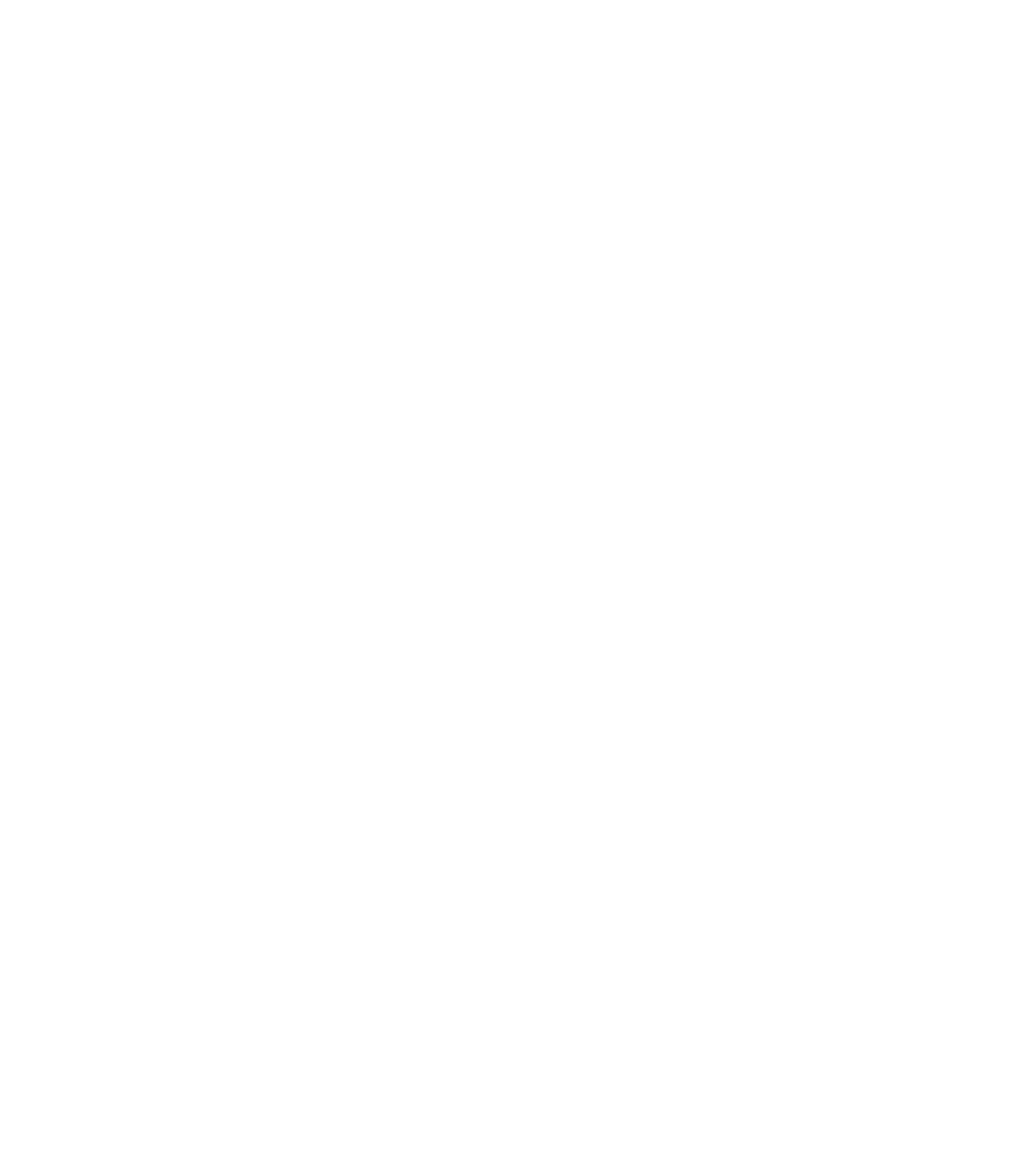
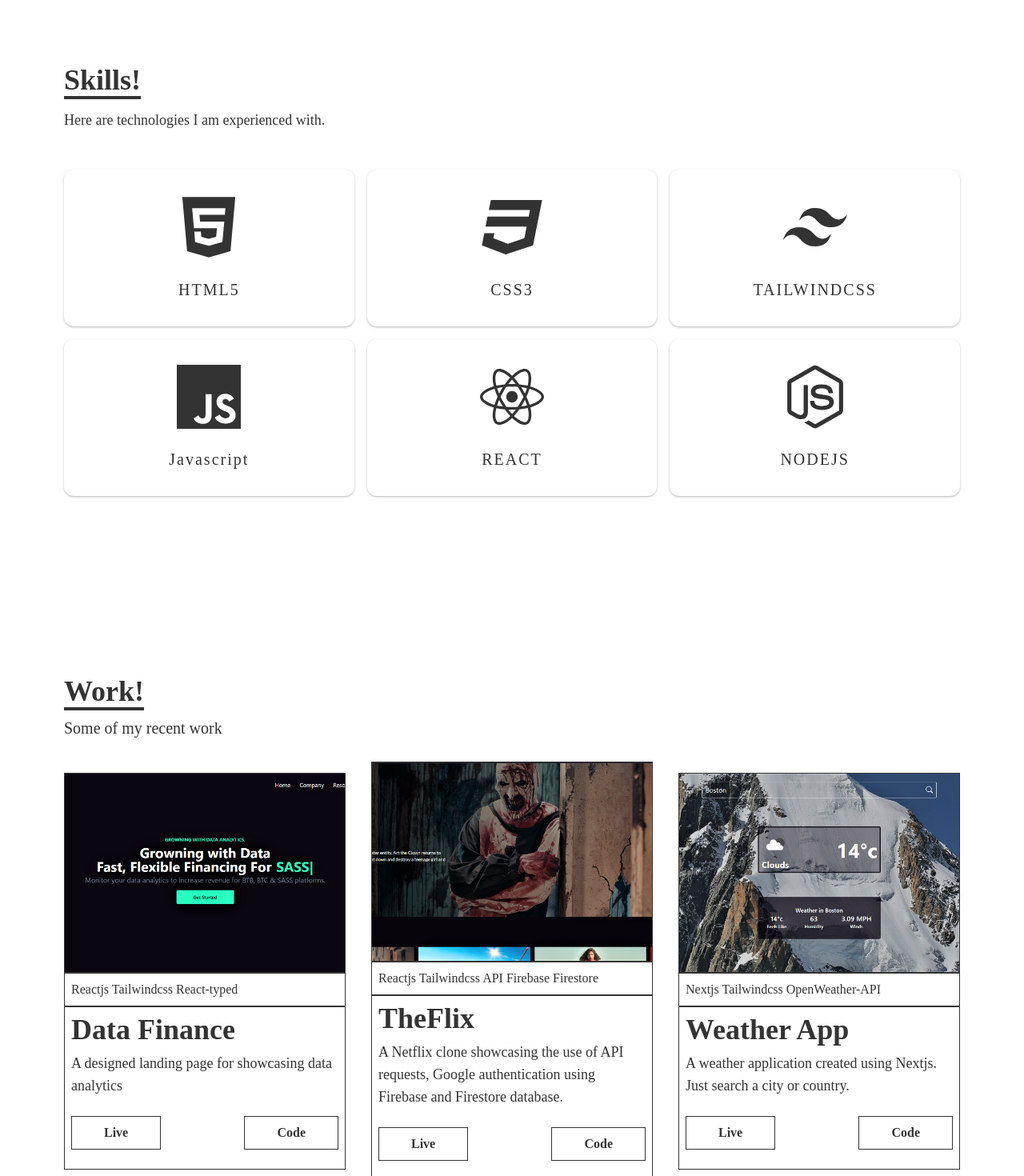
Before and after one commit to artofnuel/portfolio-site, a React (Create React App) app: page / in a window 1280 px wide. Shown: the part 1120-2590 px from the top of the page at 80% size. Before the commit the page ends 800 px from the top, so only its background shows below. Built offline with nearby package versions, Linux system fonts and the light colour scheme.

Commit message:
Major updates to UI site wide.

```diff
--- a/src/App.js
+++ b/src/App.js
@@ -11,10 +11,10 @@
     <div>
       <Navbar />
       <Hero />
-      {/* <About /> */}
-      {/* <Skills />
+      <About />
+      <Skills />
       <Work />
-      <Contact /> */}
+      <Contact />
     </div>
   );
 }
--- a/src/components/About.jsx
+++ b/src/components/About.jsx
@@ -2,7 +2,7 @@
 
 const About = () => {
     return (
-        <div name='about' className='w-full h-screen text-gray'>
+        <div name='about' className='py-20 flex flex-col justify-center items-center w-full text-primary'>
             {/* container */}
             <div className="flex flex-col justify-center items-center w-full h-full">
                 {/* grid */}
--- a/src/components/Contact.jsx
+++ b/src/components/Contact.jsx
@@ -2,7 +2,7 @@
 
 const Contact = () => {
     return (
-        <div name='contact' className='pt-10 md:pt-0 w-full max-w-6xl mx-auto h-screen flex justify-center items-center p-4 text-gray'>
+        <div name='contact' className='py-20 w-full max-w-6xl mx-auto flex justify-center items-center p-4 text-primary'>
             <form method='POST' action="https://getform.io/f/e0ddc90f-1d22-4995-9f62-802395e907e9" className='flex flex-col w-full max-w-6xl'>
                 <div className='flex flex-col'>
                     <div className=''>
--- a/src/components/Hero.jsx
+++ b/src/components/Hero.jsx
@@ -8,7 +8,7 @@
 const Hero = () => {
     return (
         <div name='home' className='relative max-w-6xl h-screen flex flex-col w-full justify-center items-center mx-auto'>
-            <div className='grid md:grid-cols-2 justify-center items-center w-full mx-auto'>
+            <div className='grid sm:grid-cols-2 justify-center items-center w-full mx-auto'>
                 {/* Container */}
                 <div className="w-full p-4 lg:p-0 text-primary mx-auto flex flex-col justify-center items-start h-full">
                     <p className='text-xl flex items-center'><span className='w-12 h-1 bg-primary inline-block mr-2'></span>Hello there! My name is</p>
--- a/src/components/Navbar.jsx
+++ b/src/components/Navbar.jsx
@@ -12,8 +12,8 @@
     return (
         <div className=''>
             {/* menu */}
-            <div className='fixed z-30 top-0 w-full h-[50px] py-2'>
-                <div className="flex justify-between items-center w-11/12 md:max-w-7xl mx-auto">
+            <div className='fixed z-30 top-0 w-full h-[50px]'>
+                <div className="backdrop-blur-[2px] bg-secondary/75 flex justify-between items-center w-11/12 md:max-w-7xl mx-auto py-2">
                     <h1 className='text-3xl'>Emmanuel Inua</h1>
                     <ul className='hidden lg:flex space-x-6 text-xl'>
                         <li className='cursor-pointer hover:text-primary' href="/">
--- a/src/components/Skills.jsx
+++ b/src/components/Skills.jsx
@@ -6,34 +6,34 @@
 
 const Skills = () => {
     return (
-        <div name='skills' className='pt-20 md:pt-0 w-full h-full md:h-screen flex justify-center items-center'>
-            <div className="max-w-6xl w-full p-4 flex flex-col justify-between items-start mx-auto">
-                <div className='text-gray'>
+        <div name='skills' className='py-20 w-full flex justify-center items-center '>
+            <div className="max-w-6xl w-full p-4 flex flex-col justify-between items-start mx-auto ">
+                <div className='text-primary'>
                     <h2 className='inline text-4xl font-bold border-b-4 border-primary'>Skills!</h2>
                     <p className='text-lg py-4'>Here are technologies I am experienced with.</p>
                 </div>
                 <div className='max-w-6xl w-full mx-auto grid grid-cols-2 sm:grid-cols-3 gap-4 text-center py-8'>
-                    <div className='flex flex-col justify-center items-center py-8 text-primary shadow-md shadow-[rgb(28,28,28)] rounded-xl hover:scale-105 duration-500'>
+                    <div className='flex flex-col justify-center items-center py-8 text-primary shadow shadow-[rgb(28,28,28)]/25 rounded-xl hover:scale-105 duration-500'>
                         <TfiHtml5 size={80} />
                         <p className='pt-6 tracking-widest text-xl'>HTML5</p>
                     </div>
-                    <div className='flex flex-col justify-center items-center py-8 text-primary shadow-md shadow-[rgb(28,28,28)] rounded-xl hover:scale-105 duration-500'>
+                    <div className='flex flex-col justify-center items-center py-8 text-primary shadow shadow-[rgb(28,28,28)]/25 rounded-xl hover:scale-105 duration-500'>
                         <TfiCss3 size={80} />
                         <p className='pt-6 tracking-widest text-xl'>CSS3</p>
                     </div>
-                    <div className='flex flex-col justify-center items-center py-8 text-primary shadow-md shadow-[rgb(28,28,28)] rounded-xl hover:scale-105 duration-500'>
+                    <div className='flex flex-col justify-center items-center py-8 text-primary shadow shadow-[rgb(28,28,28)]/25 rounded-xl hover:scale-105 duration-500'>
                         <SiTailwindcss size={80} />
                         <p className='pt-6 tracking-widest text-xl'>TAILWINDCSS</p>
                     </div>
-                    <div className='flex flex-col justify-center items-center py-8 text-primary shadow-md shadow-[rgb(28,28,28)] rounded-xl hover:scale-105 duration-500'>
+                    <div className='flex flex-col justify-center items-center py-8 text-primary shadow shadow-[rgb(28,28,28)]/25 rounded-xl hover:scale-105 duration-500'>
                         <SiJavascript size={80} />
                         <p className='pt-6 tracking-widest text-xl'>Javascript</p>
                     </div>
-                    <div className='flex flex-col justify-center items-center py-8 text-primary shadow-md shadow-[rgb(28,28,28)] rounded-xl hover:scale-105 duration-500'>
+                    <div className='flex flex-col justify-center items-center py-8 text-primary shadow shadow-[rgb(28,28,28)]/25 rounded-xl hover:scale-105 duration-500'>
                         <FaReact size={80} />
                         <p className='pt-6 tracking-widest text-xl'>REACT</p>
                     </div>
-                    <div className='flex flex-col justify-center items-center py-8 text-primary shadow-md shadow-[rgb(28,28,28)] rounded-xl hover:scale-105 duration-500'>
+                    <div className='flex flex-col justify-center items-center py-8 text-primary shadow shadow-[rgb(28,28,28)]/25 rounded-xl hover:scale-105 duration-500'>
                         <FaNodeJs size={80} />
                         <p className='pt-6 tracking-widest text-xl'>NODEJS</p>
                     </div>
--- a/src/components/Work.jsx
+++ b/src/components/Work.jsx
@@ -4,15 +4,15 @@
 
 const Work = () => {
     return (
-        <div name='work' className='pt-20 w-full h-screen mt-32 md:mt-0 md:h-screen text-gray'>
+        <div name='work' className='w-full py-20 flex justify-center items-center text-primary'>
             {/* container */}
-            <div className='max-w-6xl w-full h-full mx-auto p-4 flex flex-col justify-center'>
+            <div className='max-w-6xl w-full mx-auto p-4 flex flex-col justify-center'>
                 <div className='pb-4'>
                     <p className='text-4xl font-bold inline border-b-4 border-primary'>Work!</p>
                     <p className='text-xl py-3'>Some of my recent work</p>
                 </div>
                 {/* Container */}
-                <div className='w-full mb-40'>
+                <div className='w-full'>
                     <WorkCards />
                 </div>
             </div>
--- a/src/components/WorkCards.jsx
+++ b/src/components/WorkCards.jsx
@@ -4,27 +4,27 @@
 const WorkCards = () => {
     return (
         <div>
-            <div className=''>
+            <div>
                 <div className="grid sm:grid-cols-2 md:grid-cols-3 gap-8 justify-center items-center w-full">
                     {data.map((item) => (
                         <div className='hover:scale-105 duration-700'>
                             {/* BKG Image */}
-                            <div style={{ backgroundImage: `url(${item.image})` }} className='border border-gray group container flex justify-center items-center mx-auto content-div'>
+                            <div style={{ backgroundImage: `url(${item.image})` }} className='border border-primary group container flex justify-center items-center mx-auto content-div'>
                             </div>
                             {/* tools used */}
                             <div className='flex space-x-3 p-2 border'>
-                                <p>{item.tools}</p>
+                                <p className='text-primary'>{item.tools}</p>
                             </div>
                             {/* title and description */}
-                            <div className='flex flex-col p-2 border space-y-2'>
-                                <h2 className='text-4xl text-white font-bold'>{item.title}</h2>
-                                <p className='text-lg'>{item.description}</p>
+                            <div className='flex flex-col p-2 border border-primary space-y-2'>
+                                <h2 className='text-4xl text-primary font-bold'>{item.title}</h2>
+                                <p className='text-lg text-primary'>{item.description}</p>
                                 {/* links */}
                                 <div className='flex justify-between items-center space-x-6 font-bold py-4'>
-                                    <a className='p-2 px-6 lg:px-10 border border-primary hover:bg-primary text-white duration-300' target="_blank" href={item.live}>
+                                    <a className='p-2 px-6 lg:px-10 border border-primary hover:bg-primary text-primary hover:text-white duration-300' target="_blank" href={item.live}>
                                         <button>Live</button>
                                     </a>
-                                    <a className='p-2 px-6 lg:px-10 border border-primary hover:bg-primary text-white duration-300' target="_blank" href={item.code}>
+                                    <a className='p-2 px-6 lg:px-10 border border-primary hover:bg-primary text-primary hover:text-white duration-300' target="_blank" href={item.code}>
                                         <button>Code</button>
                                     </a>
                                 </div>
```
